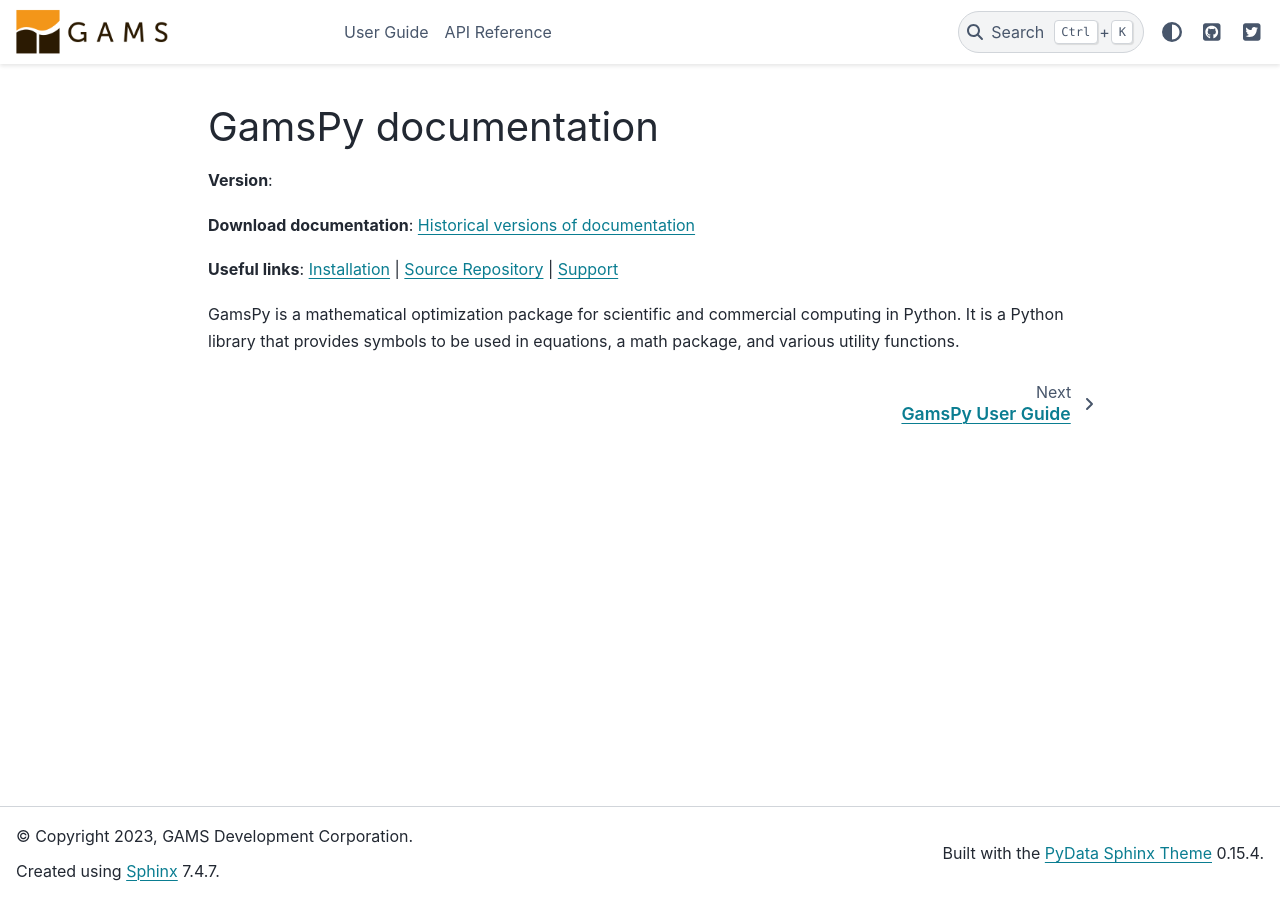
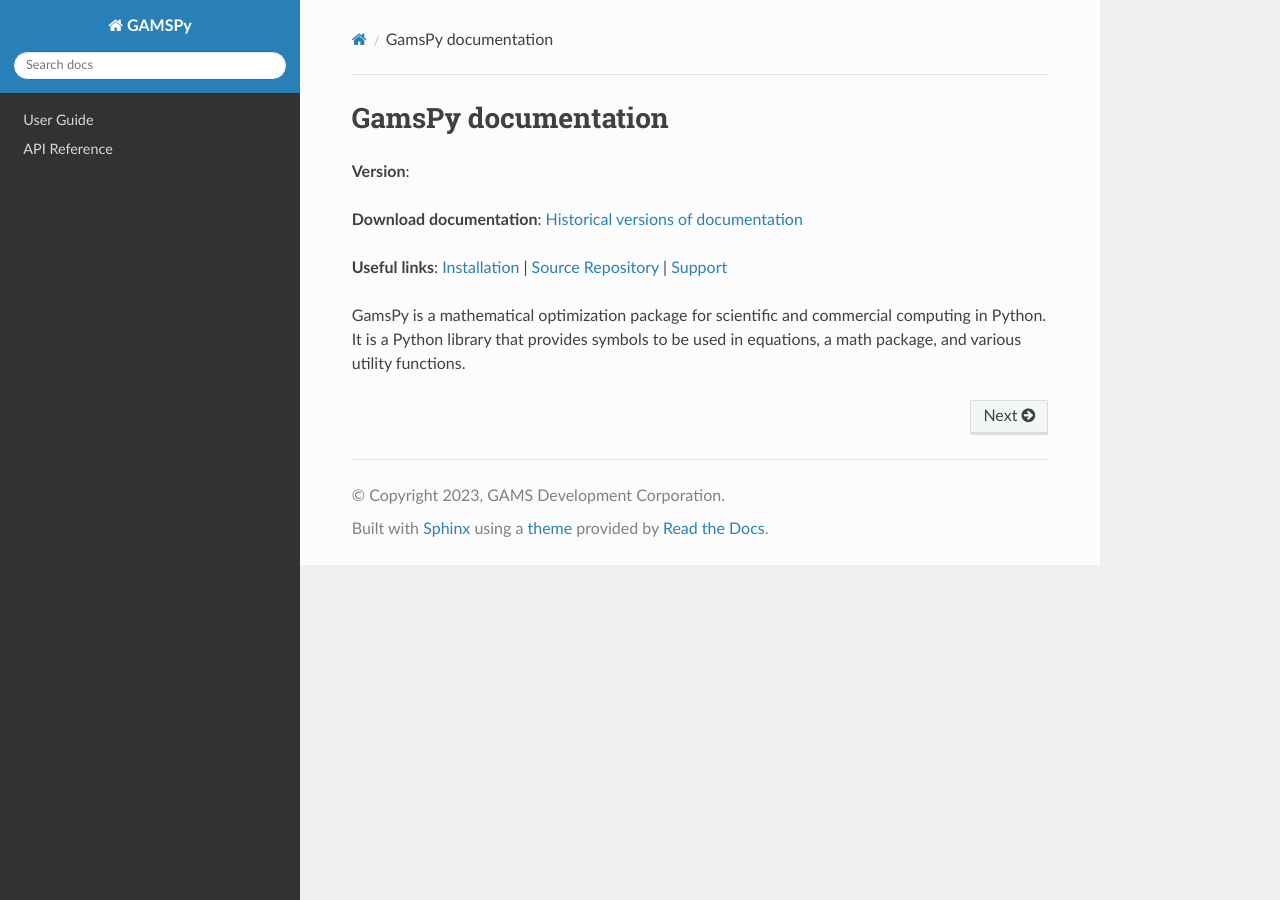
Before and after one commit to GAMS-dev/gamspy, a Sphinx documentation site: the page built from docs/index.rst, in a window 1280 px wide. Built offline with Sphinx 7.4.7 and the Read the Docs theme 2.0.0, drawn with Linux system fonts in a browser that asks for light colours; pages that are not in the unit, such as notebooks, are missing from menus; some of the changed lines change nothing that is shown.

Commit message:
update docs requirements

```diff
--- a/docs/conf.py
+++ b/docs/conf.py
@@ -16,30 +16,37 @@
 
 extensions = [
     "sphinx.ext.autodoc",
+    "sphinx.ext.doctest",
+    "sphinx.ext.duration",
+    "sphinx.ext.autosummary",
+    "sphinx.ext.intersphinx",
+    "sphinx.ext.mathjax",
+    "sphinx.ext.todo",
     "sphinx.ext.viewcode",
-    "numpydoc",
-    "sphinx.ext.intersphinx",
     "sphinx.ext.coverage",
-    "sphinx.ext.doctest",
-    "sphinx.ext.autosummary",
     "sphinx.ext.graphviz",
     "sphinx.ext.ifconfig",
+    "sphinx_design",
+    "sphinx_copybutton",
+    "nbsphinx",
+    "numpydoc",
     "matplotlib.sphinxext.plot_directive",
     "IPython.sphinxext.ipython_console_highlighting",
     "IPython.sphinxext.ipython_directive",
-    "sphinx.ext.mathjax",
-    "sphinx_design",
-    "sphinx_copybutton",
 ]
 
 templates_path = ["_templates"]
 exclude_patterns = ["_build", "Thumbs.db", ".DS_Store"]
 
+intersphinx_mapping = {
+    "python": ("https://docs.python.org/3/", None),
+    "sphinx": ("https://www.sphinx-doc.org/en/master/", None),
+}
 
 # -- Options for HTML output -------------------------------------------------
 # https://www.sphinx-doc.org/en/master/usage/configuration.html#options-for-html-output
 
-html_theme = "pydata_sphinx_theme"
+html_theme = "sphinx_rtd_theme"
 html_static_path = ["_static"]
 html_show_sourcelink = False
 html_theme_options = {
@@ -59,5 +66,9 @@
     "logo": {
         "image_light": "_static/logo.png",
         "image_dark": "_static/logo.png",
-    }
+    },
 }
+
+epub_show_urls = "footnote"
+todo_include_todos = True
+autosummary_generate = True
--- a/docs/requirements.txt
+++ b/docs/requirements.txt
@@ -6,3 +6,7 @@
 numpy==1.24.4
 pandas==2.0.3
 IPython==8.15.0
+matplotlib
+sphinx_design
+python_docs_theme
+pydata_sphinx_theme
```
